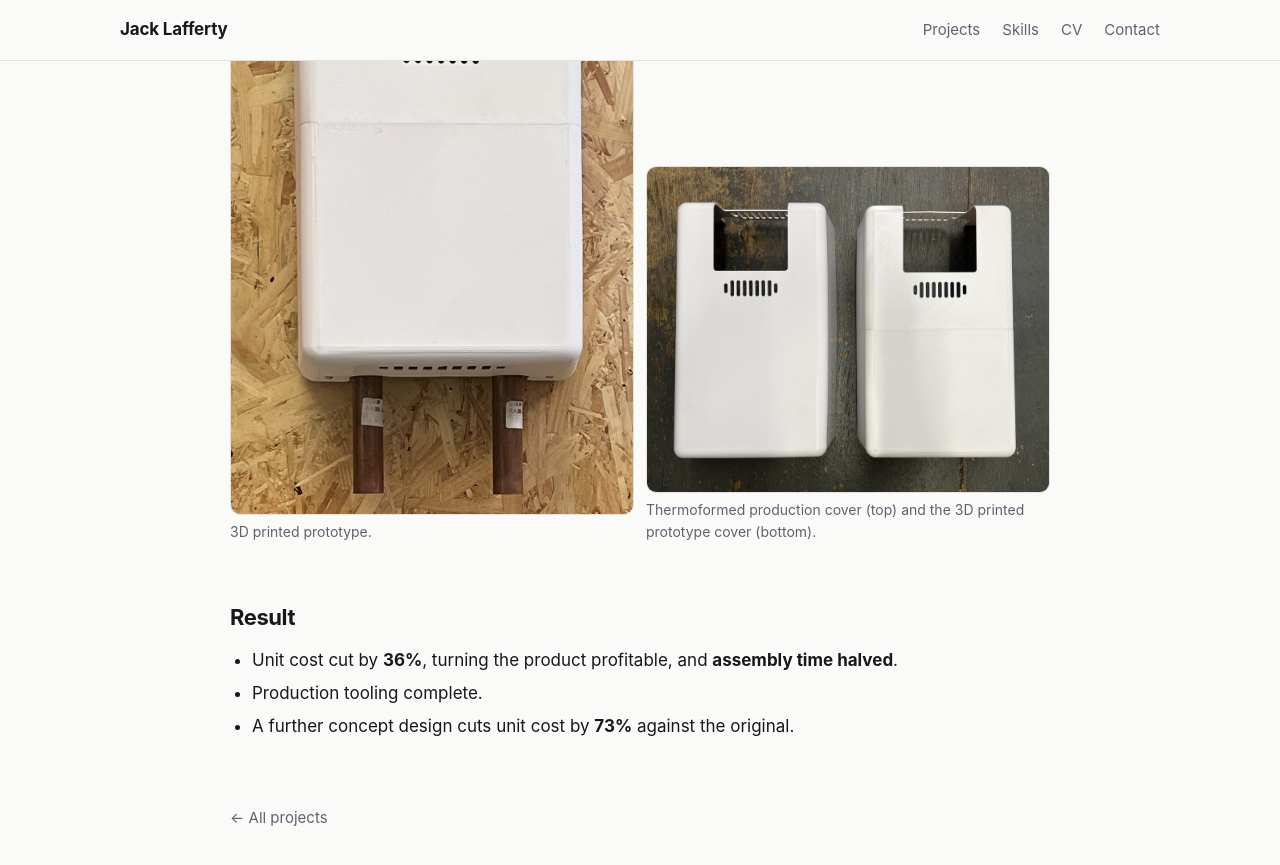
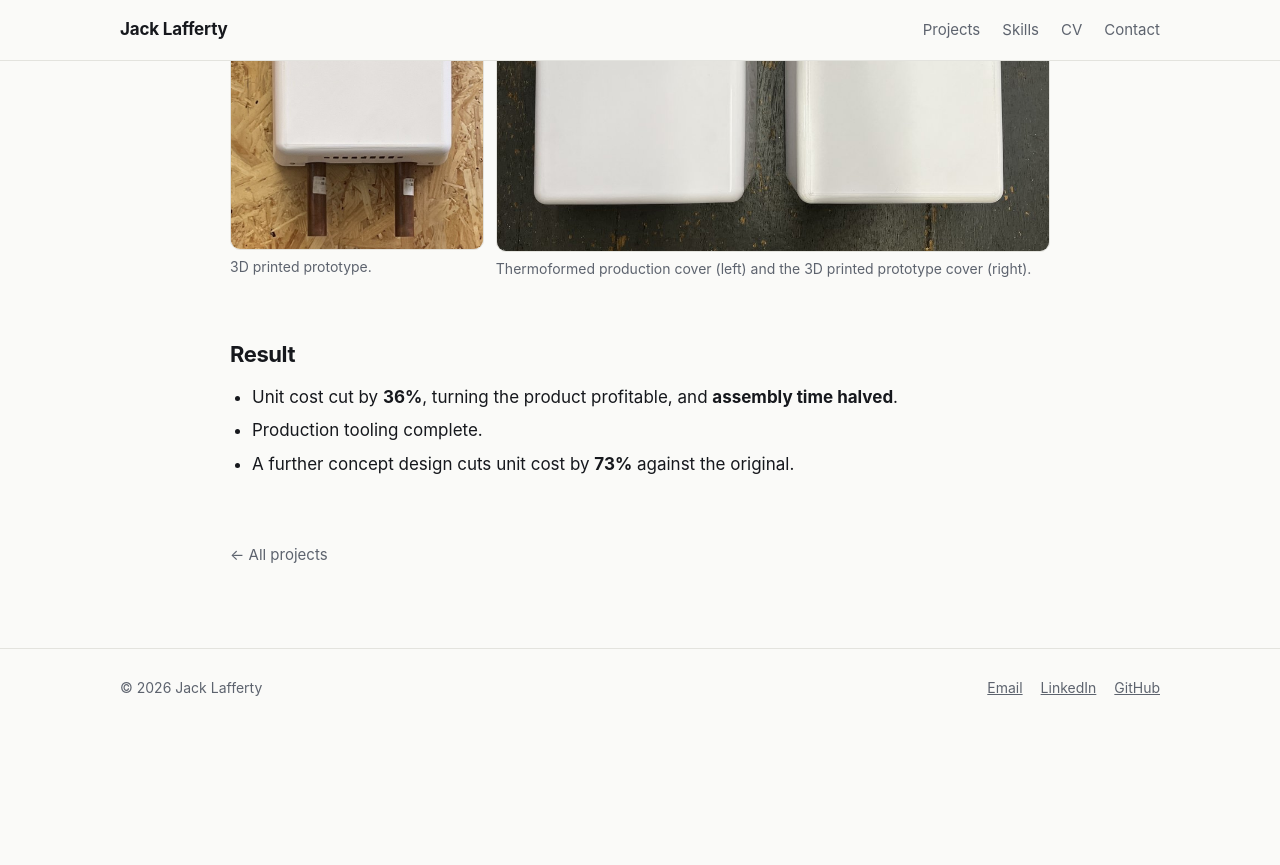
Before and after one commit to jack-laff/jack-laff.github.io, a Jekyll site: the page built from _projects/adia-hub-redesign.md, in a window 1280 px wide and 900 px high, scrolled down 2699 px. Shown: the top 865 px of the window. Built offline with Jekyll 4.4.1, drawn with Linux system fonts in a browser that asks for light colours; after the commit the page ends 3426 px from its top, so only the background shows below that.

Commit message:
Hub page: equal-height photos, fix cover caption

```diff
--- a/_projects/adia-hub-redesign.md
+++ b/_projects/adia-hub-redesign.md
@@ -40,14 +40,14 @@ As the only hardware engineer in a 10-person team, I led the redesign end to end
 - **Built the supply chain** across China, India, Poland and the UK, from RFQs and design packages to production
   deadlines, including a visit to the pump supplier in China.
 
-<div class="gallery">
-  <figure>
+<div class="gallery row">
+  <figure style="flex: 0.567">
     <img src="{{ '/assets/img/adia-hub-redesign/prototype.jpg' | relative_url }}" alt="3D printed Hub prototype mounted on a board">
     <figcaption>3D printed prototype.</figcaption>
   </figure>
-  <figure>
-    <img src="{{ '/assets/img/adia-hub-redesign/covers.jpg' | relative_url }}" alt="Thermoformed production cover above a two-part 3D printed cover">
-    <figcaption>Thermoformed production cover (top) and the 3D printed prototype cover (bottom).</figcaption>
+  <figure style="flex: 1.238">
+    <img src="{{ '/assets/img/adia-hub-redesign/covers.jpg' | relative_url }}" alt="Thermoformed production cover next to a two-part 3D printed cover">
+    <figcaption>Thermoformed production cover (left) and the 3D printed prototype cover (right).</figcaption>
   </figure>
 </div>
 
```
